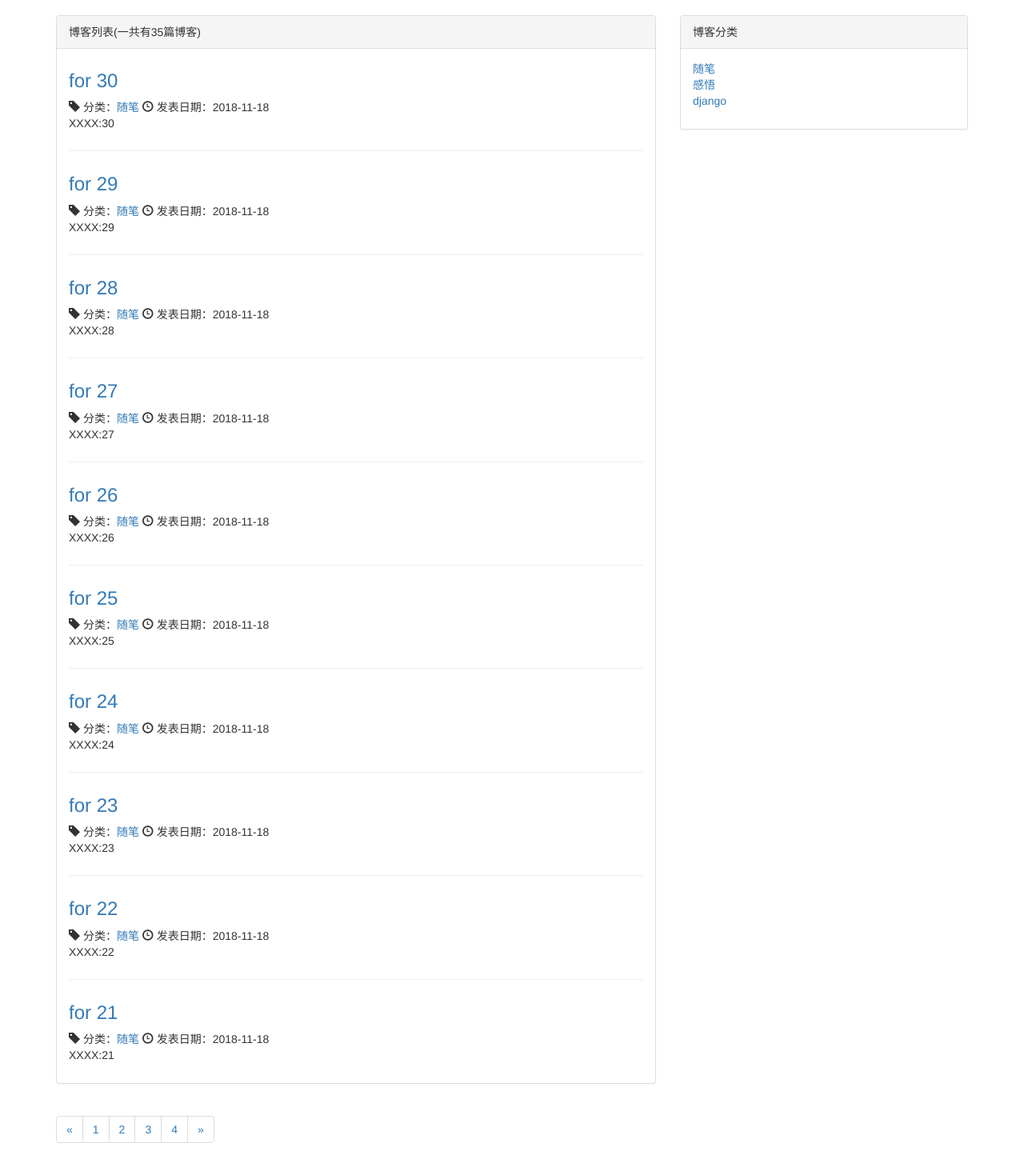
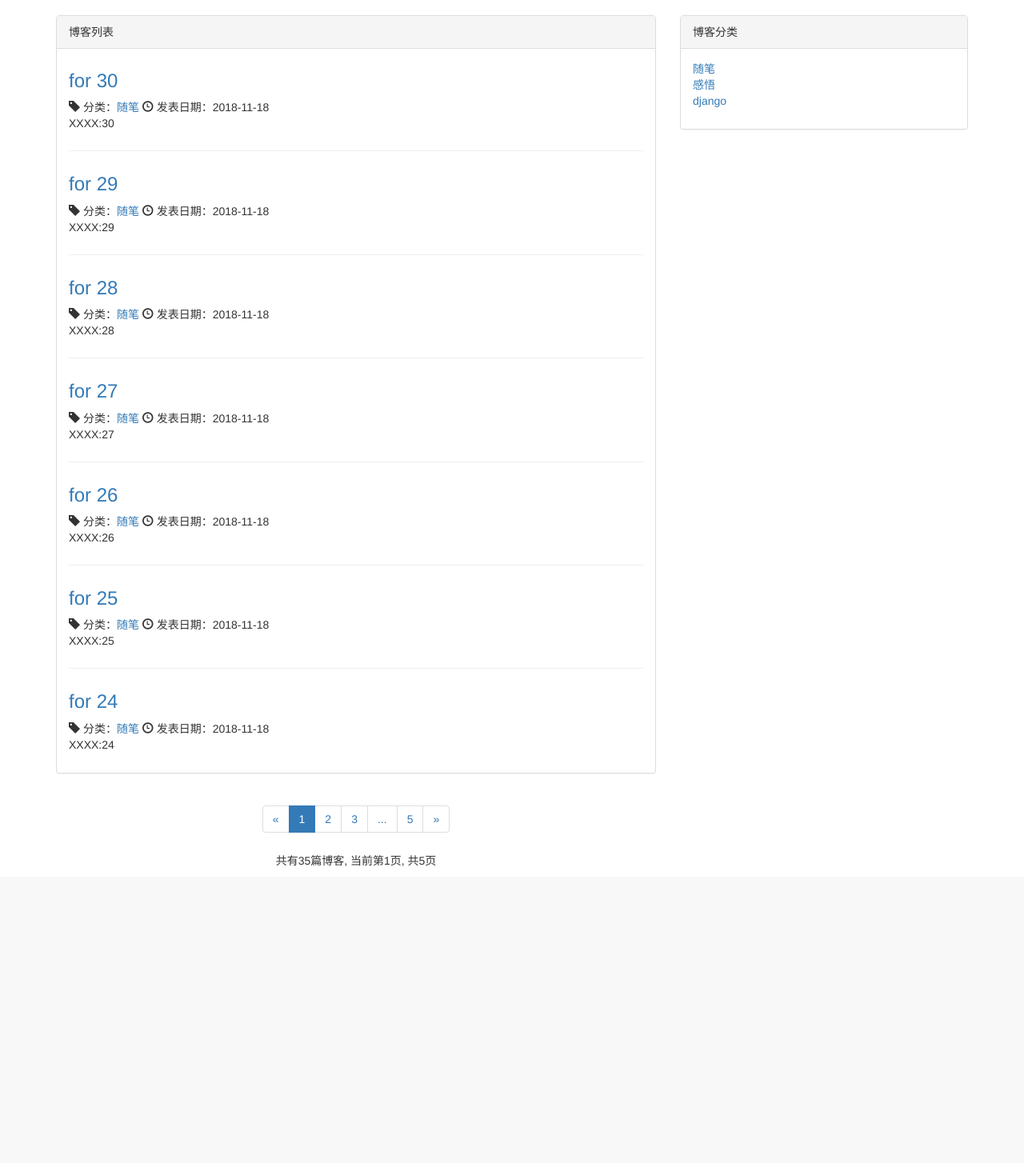
Before and after one commit to Rcurtain/YSHSite, a Django app: page /blog/ in a window 1280 px wide. Shown: the part 51-1505 px from the top of the page at 80% size. After the commit the page ends 1134 px from the top, so only its background shows below. Run offline with Django 3.2, Linux system fonts and the light colour scheme; data comes from the database, SQL or seed files in the repository; some libraries are stand-ins or nearby versions.

Commit message:
14.优化分页展示

```diff
--- a/blog/static/blog/blog.css
+++ b/blog/static/blog/blog.css
@@ -23,3 +23,6 @@ ul.blog-info-description li{
 div.blog-content{
     text-indent: 2em;
 }
+div.paginator{
+    text-align: center;
+}
--- a/blog/templates/blog/blog_list.html
+++ b/blog/templates/blog/blog_list.html
@@ -14,10 +14,10 @@
             <div class="col-xs-12 col-sm-8 col-md-8 col-lg-8">
                 <div class="panel panel-default">
                       <div class="panel-heading">
-                            {% block blog_list_title %}博客列表(一共有{{ page_of_blogs.paginator.count}}篇博客){% endblock %}
+                            {% block blog_list_title %}博客列表{% endblock %}
                       </div>
                       <div class="panel-body">
-                            {% for blog in page_of_blogs.object_list %}
+                            {% for blog in blogs %}
                                 <div class="blog">
                                     <h3><a href="{% url 'blog:blog_detail' blog.pk %}">
                                     {{ blog.title }}
@@ -38,7 +38,7 @@
                       </div>
                 </div>
 
-                <div>
+                <div class="paginator">
                     <ul class="pagination">
                         <li>
                             {% if page_of_blogs.has_previous %}
@@ -48,9 +48,17 @@
                                 <span aria-hidden="true">&laquo;</span>
                             {% endif %}
                         </li>
-
-                        {% for page_num in page_of_blogs.paginator.page_range %}
-                            <li><a href="?page={{ page_num }}">{{ page_num }}</a></li>
+                        {# 全部页码 #}
+                        {% for page_num in page_range %}
+                            {% if page_num == page_of_blogs.number %}
+                                <li class="active"><a href="?page={{ page_num }}">{{ page_num }}</a></li>
+                            {% else %}
+                                {% if page_num == "..." %}
+                                    <li><a>{{ page_num }}</a></li>
+                                {% else %}
+                                    <li><a href="?page={{ page_num }}">{{ page_num }}</a></li>
+                                {% endif %}
+                            {% endif %}
                         {% endfor %}
 
                         <li>
@@ -62,6 +70,11 @@
                             {% endif %}
                         </li>
                     </ul>
+                    <p>
+                        共有{{ page_of_blogs.paginator.count }}篇博客,
+                        当前第{{ page_of_blogs.number }}页,
+                        共{{ page_of_blogs.paginator.num_pages }}页
+                    </p>
                 </div>
 
             </div>
--- a/blog/views.py
+++ b/blog/views.py
@@ -1,16 +1,32 @@
 from django.shortcuts import render_to_response, get_object_or_404
 from .models import Blog, BlogType
 from django.core.paginator import Paginator
+from django.conf import settings
 
 # Create your views here.
 def blog_list(request):
     blogs_all_list = Blog.objects.all()
-    paginator = Paginator(blogs_all_list, 10)#
+    paginator = Paginator(blogs_all_list, settings.EACH_PAGE_BLOGS_NUMBER)#
     page_num = request.GET.get("page", 1)#get page num
     page_of_blogs = paginator.get_page(page_num)
+    current_page_num = page_of_blogs.number
+    page_range = [current_page_num - 2, current_page_num - 1, current_page_num, current_page_num + 1, current_page_num + 2]
+    page_range = list(range(max(current_page_num - 2, 1), current_page_num)) + \
+                 list(range(current_page_num, min(current_page_num + 2, paginator.num_pages) + 1))
+    if page_range[0] - 1 >= 2:
+        page_range.insert(0, "...")
+    if paginator.num_pages - page_range[-1] >= 2:
+        page_range.append("...")
+    # 加上首页和尾页
+    if page_range[0] != 1:
+        page_range.insert(0, 1)
+    if page_range[-1] != paginator.num_pages:
+        page_range.append(paginator.num_pages)
 
     context = {}
+    context['blogs'] = page_of_blogs.object_list
     context['page_of_blogs'] = page_of_blogs
+    context['page_range'] = page_range
     context['blog_types'] = BlogType.objects.all()
     return render_to_response('blog/blog_list.html', context)
 
--- a/mysite/settings.py
+++ b/mysite/settings.py
@@ -124,3 +124,6 @@ STATIC_URL = '/static/'
 STATICFILES_DIRS = [
     os.path.join(BASE_DIR, 'static'),
 ]
+
+#自定义参数
+EACH_PAGE_BLOGS_NUMBER = 7
```
